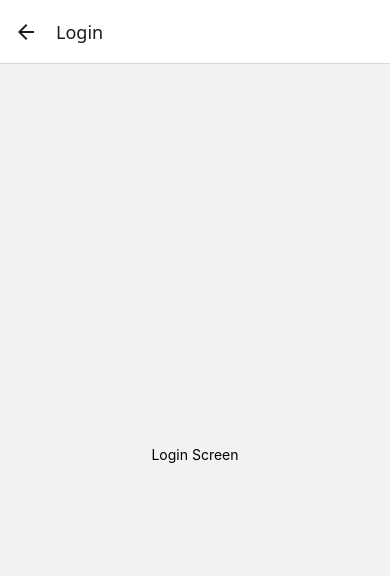
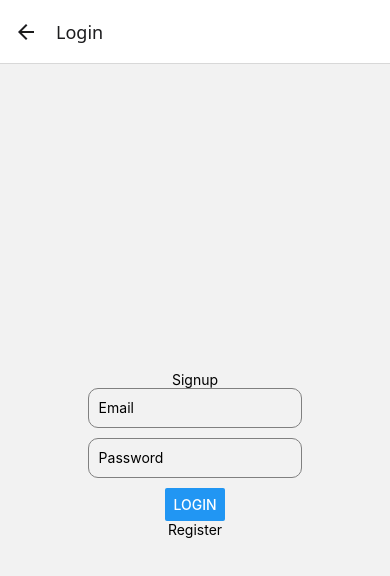
Before and after one commit to BillieSuryaPratama/ScholarSeek, a React Native app: screen /Login in a window 390 px wide. Shown: the top 576 px of the page. Built offline with nearby package versions, Linux system fonts and the light colour scheme.

Commit message:
Sign Up Done

```diff
--- a/App.js
+++ b/App.js
@@ -10,7 +10,7 @@ const Stack = createNativeStackNavigator();
 const AppNavigator = () => {
   return (
     <NavigationContainer>
-      <Stack.Navigator initialRouteName="Onboard">
+      <Stack.Navigator initialRouteName="Signup">
         <Stack.Screen name="Onboard" component={OnboardScreen} />
         <Stack.Screen name="Login" component={LoginScreen} />
         <Stack.Screen name="Signup" component={SignupScreen} />
--- a/screens/LoginScreen.js
+++ b/screens/LoginScreen.js
@@ -1,20 +1,66 @@
-import React from 'react';
-import { View, Text, StyleSheet } from 'react-native';
+import { View, Text, TouchableOpacity, TextInput, Button, StyleSheet } from "react-native";
+import React, { useState } from "react";
+import { signInWithEmailAndPassword } from "firebase/auth";
+import { auth } from "../firebaseconfig";
 
-const LoginScreen = () => {
+export default function Login({ navigation }) {
+    const [Email, setEmail] = useState("");
+    const [Password, setPassword] = useState("");
+
+    const handleLogin = async () => {
+        try {
+            const user = await signInWithEmailAndPassword(auth, Email, Password);
+            if (user) {
+                navigation.navigate('Onboard');
+            }
+        } catch (error) {
+            console.log(error);
+            alert('Error');
+        }
+    };
+
     return (
         <View style={styles.container}>
-            <Text>Login Screen</Text>
+            <Text>Signup</Text>
+            <TextInput
+                placeholder="Email"
+                value={Email}
+                onChangeText={setEmail}
+                style={styles.InputBox}
+            />
+            <TextInput
+                placeholder="Password"
+                value={Password}
+                onChangeText={setPassword}
+                style={styles.InputBox}
+                secureTextEntry
+            />
+            <Button
+                title="Login"
+                onPress={handleLogin}
+            />
+            <TouchableOpacity
+                onPress={() => navigation.navigate('Register')}>
+                <Text>Register</Text>
+            </TouchableOpacity>
         </View>
     );
-};
+}
 
 const styles = StyleSheet.create({
     container: {
         flex: 1,
-        alignItems: 'center',
-        justifyContent: 'center',
+        alignItems: "center",
+        justifyContent: "center",
+        padding: 16,
+    },
+    InputBox: {
+        height: 40,
+        width: '60%',
+        borderColor: "gray",
+        borderWidth: 1,
+        borderRadius: 10,
+        paddingHorizontal: 10,
+        marginBottom: 10,
     },
 });
-
-export default LoginScreen;
--- a/screens/SignupScreen.js
+++ b/screens/SignupScreen.js
@@ -9,7 +9,7 @@ export default function Signup({ navigation }) {
     const [Password, setPassword] = useState("");
     const [ConfirmPassword, setConfirmPassword] = useState("");
 
-    const handleLogin = async () => {
+    const handleSignup = async () => {
         try {
             const user = await createUserWithEmailAndPassword(auth, Email, Password);
             if (user) {
@@ -23,7 +23,7 @@ export default function Signup({ navigation }) {
 
     return (
         <View style={styles.container}>
-            <Text>Signup</Text>
+            <Text style={styles.signupText}>Signup</Text>
             <TextInput
                 placeholder="Username"
                 value={Username}
@@ -50,14 +50,22 @@ export default function Signup({ navigation }) {
                 style={styles.InputBox}
                 secureTextEntry
             />
-            <Button
-                title="Login"
-                onPress={handleLogin}
-            />
             <TouchableOpacity
-                onPress={() => navigation.navigate('Register')}>
-                <Text>Register</Text>
+                style={styles.Button}
+                onPress={handleSignup}
+            >
+                <Text style={styles.ButtonText}>Signup</Text>
             </TouchableOpacity>
+
+            <View style={styles.loginContainer}>
+                <Text style={styles.loginText}>
+                    Sudah memiliki akun?
+                </Text>
+                <TouchableOpacity onPress={() => navigation.navigate('Login')}>
+                    <Text style={styles.loginLink}> Login</Text>
+                </TouchableOpacity>
+            </View>
+
         </View>
     );
 }
@@ -69,6 +77,11 @@ const styles = StyleSheet.create({
         justifyContent: "center",
         padding: 16,
     },
+    signupText: {
+        fontSize: 24,
+        fontWeight: 'bold',
+        marginBottom: 20,
+    },
     InputBox: {
         height: 40,
         width: '60%',
@@ -78,4 +91,27 @@ const styles = StyleSheet.create({
         paddingHorizontal: 10,
         marginBottom: 10,
     },
+    Button: {
+        height: 40,
+        width: '60%',
+        borderRadius: 10,
+        backgroundColor: '#24A0ED',
+        alignItems: 'center',
+        justifyContent: 'center',
+        marginBottom: 10,
+    },
+    ButtonText: {
+        color: 'white',
+        fontSize: 16,
+    },
+    loginContainer: {
+        flexDirection: 'row',
+        marginTop: 5,
+    },
+    loginText: {
+    },
+    loginLink: {
+        color: '#24A0ED',
+        fontWeight: 'bold',
+    }
 });
```
